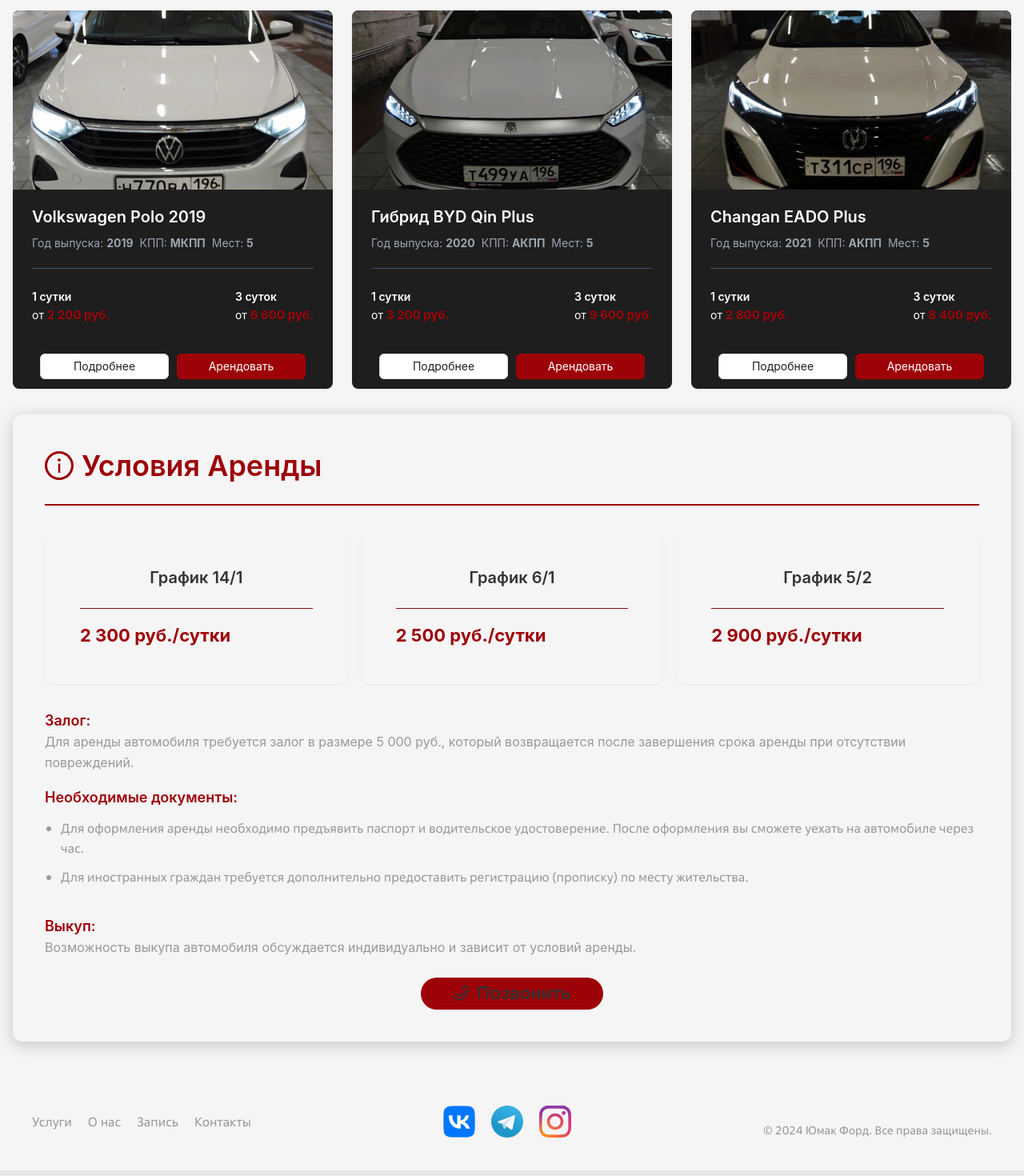
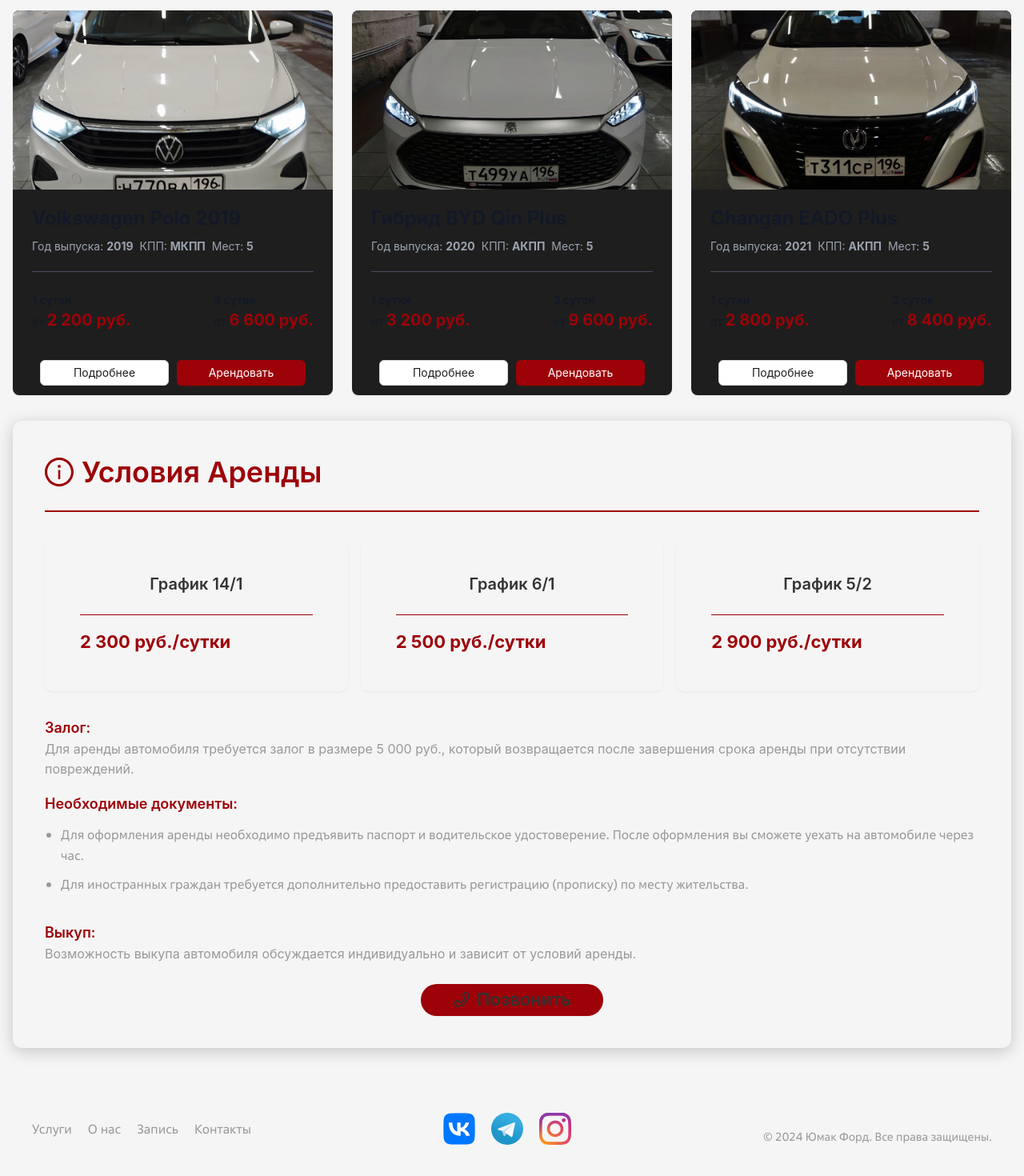
Before and after one commit to raskolnikOFF27/umac-ford, a React (Create React App) app: page /umac-ford/rentals in a window 1280 px wide. Shown: the part 112-1582 px from the top of the page at 80% size. Built offline with nearby package versions, Linux system fonts and the light colour scheme.

Commit message:
evening backup with good changes and correct visible header and footer

```diff
--- a/src/App.jsx
+++ b/src/App.jsx
@@ -2,6 +2,7 @@
 import React from "react";
 import { BrowserRouter } from "react-router-dom";
 import AppRouter from "./router/AppRouter";
+import styles from "./App.module.scss";
 
 const App = () => {
   return (
--- a/src/App.module.scss
+++ b/src/App.module.scss
@@ -11,12 +11,15 @@
   min-height: 100vh;
 }
 
-main {
-  padding: 20px;
-  background-color: #1e1e1e;
+/* Для всех браузеров (обрабатываем все прокручиваемые элементы) */
+html,
+body {
+  margin: 0;
+  padding: 0;
+  height: 100%;
 }
 
-/* Для всех браузеров */
+/* Для WebKit-браузеров (Chrome, Safari) */
 ::-webkit-scrollbar {
   width: 0px;
   background: transparent; /* Делаем скроллбар прозрачным */
--- a/src/components/Footer/Footer.jsx
+++ b/src/components/Footer/Footer.jsx
@@ -10,12 +10,7 @@
 
 const Footer = forwardRef(({ className = "", isVisible }, ref) => {
   return (
-    <AntFooter
-      ref={ref}
-      className={`${styles.footer} ${className} ${
-        isVisible ? styles.visible : styles.hidden
-      }`}
-    >
+    <AntFooter ref={ref} className={`${styles.footer} ${className} `}>
       <div className={styles.footerContent}>
         <div className={styles.footerLinks}>
           <a href="/services">Услуги</a>
--- a/src/components/Footer/Footer.module.scss
+++ b/src/components/Footer/Footer.module.scss
@@ -11,11 +11,7 @@
   &.visible {
     opacity: 1;
     transform: translateY(0);
-  }
-
-  &.hidden {
-    opacity: 0;
-    transform: translateY(20px);
+    pointer-events: auto; // Добавлено для явного включения событий
   }
 
   .footerContent {
--- a/src/components/Header/Header.module.scss
+++ b/src/components/Header/Header.module.scss
@@ -1,5 +1,4 @@
-// src/components/Header/Header.module.scss
-@import "../../styles/variables.scss";
+/* src/components/Header/Header.module.scss */
 
 .header {
   background-color: #e9e9e9;
@@ -10,16 +9,17 @@
   z-index: 1000;
   padding: 0 30px;
   height: 60px;
-  transition: opacity 0.5s ease, transform 0.5s ease;
+  transition: visibility 0s 0.5s, opacity 0.5s ease, transform 0.5s ease;
+
+  &.hidden {
+    opacity: 0;
+    visibility: hidden; /* Скрываем элемент */
+  }
 
   &.visible {
     opacity: 1 !important;
+    visibility: visible; /* Отображаем элемент */
     transform: translateY(0);
-  }
-
-  &.hidden {
-    opacity: 0;
-    transform: translateY(-20px);
   }
 
   .headerWrapper {
--- a/src/components/Layout/Layout.jsx
+++ b/src/components/Layout/Layout.jsx
@@ -1,4 +1,3 @@
-// src/components/Layout/Layout.jsx
 import React, { useRef, useEffect, useState } from "react";
 import { useLocation } from "react-router-dom";
 import Header from "../Header/Header";
@@ -19,17 +18,12 @@
     let trigger;
 
     if (isMainPage) {
-      // Изначально скрываем хедер и футер, если находимся вверху страницы
       const scrollY = window.scrollY || window.pageYOffset;
-      if (scrollY === 0) {
-        setIsHeaderVisible(false);
-      } else {
-        setIsHeaderVisible(true);
-      }
+      setIsHeaderVisible(scrollY > 0);
 
-      // Используем GSAP ScrollTrigger для отслеживания скролла
+      // Создаём ScrollTrigger только для главной страницы
       trigger = ScrollTrigger.create({
-        trigger: ".introSection", // Убедитесь, что этот класс применен к вашему элементу
+        trigger: ".introSection",
         start: "bottom top",
         onEnter: () => {
           setIsHeaderVisible(true);
@@ -39,16 +33,27 @@
         },
       });
     } else {
-      // На других страницах хедер и футер всегда видимы
       setIsHeaderVisible(true);
     }
 
-    // Очистка при размонтировании
     return () => {
       if (trigger) {
         trigger.kill();
       }
     };
+  }, [location.pathname]);
+
+  useEffect(() => {
+    // Отключение анимаций и мгновенная прокрутка при смене страницы
+    if (location.pathname !== "/") {
+      // Сначала мгновенно прокручиваем страницу вверх
+      window.scrollTo(0, 0);
+
+      // Ожидаем завершения всех активных анимаций, если они есть, и затем сбрасываем позицию еще раз
+      setTimeout(() => {
+        window.scrollTo(0, 0);
+      }, 10);
+    }
   }, [location.pathname]);
 
   return (
--- a/src/components/Layout/Layout.module.scss
+++ b/src/components/Layout/Layout.module.scss
@@ -10,20 +10,23 @@
   overflow-x: hidden; // Предотвращаем появление горизонтального скролла
 }
 
+main {
+  flex: 1;
+}
+
 .mainContent {
-  width: 100%; // Гарантируем, что ширина не превышает доступное пространство
+  width: 100%;
   max-width: 1360px;
   margin: 0 auto;
   flex: 1;
-  /* Изначально без отступов */
-  transition: padding 0.5s ease; // Добавляем плавный переход для padding
+  transition: padding 0.5s ease;
 }
 
 .contentVisible {
-  padding: 0 30px; // Отступы применяются только когда контент видим
+  padding: 0 30px;
 
   @media (max-width: 768px) {
     padding: 10px;
-    max-width: 100%; // На маленьких экранах используем всю доступную ширину
+    max-width: 100%;
   }
 }
--- a/src/pages/CarRentalPage/CarRentalPage.jsx
+++ b/src/pages/CarRentalPage/CarRentalPage.jsx
@@ -282,7 +282,7 @@
               >
                 <Meta
                   title={
-                    <h3 className="text-xl font-semibold text-textPrimary">
+                    <h3 className="text-2xl font-semibold text-gray-900">
                       {car.name}
                     </h3>
                   }
@@ -303,23 +303,23 @@
                 <Divider className="bg-gray-600" />
                 <div className="flex justify-between">
                   <div className="flex flex-col">
-                    <Text className="text-white" strong>
+                    <Text className="text-gray-900" strong>
                       1 сутки
                     </Text>
-                    <Text className="text-white">
+                    <Text className="text-gray-900">
                       <span>от</span>{" "}
-                      <b className={styles.pricePerThreeDays}>
+                      <b className={`${styles.pricePerThreeDays} text-xl`}>
                         {car.pricePerDay}
                       </b>
                     </Text>
                   </div>
                   <div className="flex flex-col">
-                    <Text className="text-white" strong>
+                    <Text className="text-gray-900" strong>
                       3 суток
                     </Text>
-                    <Text className="text-white">
+                    <Text className="text-gray-900">
                       <span>от</span>{" "}
-                      <b className={styles.pricePerThreeDays}>
+                      <b className={`${styles.pricePerThreeDays} text-xl`}>
                         {car.pricePerThreeDays}
                       </b>
                     </Text>
@@ -456,19 +456,26 @@
                   <h2 className="text-2xl font-bold mb-4 text-background">
                     {selectedCar.name}
                   </h2>
-                  <p className="mb-4">{selectedCar.description}</p>
+                  <p className="mb-4 text-gray-900">
+                    {selectedCar.description}
+                  </p>
 
-                  {/* Таблица спецификаций */}
-                  <h3 className="text-xl font-semibold mb-2">Характеристики</h3>
+                  <h3 className="text-xl text-gray-900 font-semibold mb-2">
+                    Характеристики
+                  </h3>
                   {getSpecificationsTable(selectedCar.specifications)}
 
-                  <Divider className="bg-gray-600 my-4" />
+                  {/* <Divider  className="bg-primary text-primary mb-4 mt-4" /> */}
 
                   {/* Преимущества */}
-                  <h3 className="text-xl font-semibold mb-2">Преимущества</h3>
+                  <h3 className="text-xl text-gray-900 font-semibold mb-2 mt-8">
+                    Преимущества
+                  </h3>
                   <ul className="list-disc list-inside mb-4">
                     {selectedCar.advantages.map((adv, index) => (
-                      <li key={index}>{adv}</li>
+                      <li className="text-gray-900" key={index}>
+                        {adv}
+                      </li>
                     ))}
                   </ul>
 
--- a/src/pages/CarRentalPage/CarRentalPage.module.scss
+++ b/src/pages/CarRentalPage/CarRentalPage.module.scss
@@ -54,7 +54,6 @@
 /* Стили для цен */
 .pricePerThreeDays {
   color: var(--primary-color);
-  font-size: 15px;
 }
 
 /* Кастомные стили для Swiper */
--- a/src/pages/MainPage/MainPage.jsx
+++ b/src/pages/MainPage/MainPage.jsx
@@ -41,7 +41,7 @@
     const header = document.querySelector("header");
     const footer = document.querySelector("footer");
 
-    gsap.set([header, footer, mainContentRef.current], {
+    gsap.set([header, mainContentRef.current], {
       opacity: 0,
       y: -20,
     });
@@ -73,7 +73,7 @@
       trigger: introSectionRef.current,
       start: "bottom top",
       onEnter: () => {
-        gsap.to([header, footer], { opacity: 1, y: 0, duration: 0.5 });
+        gsap.to([header], { opacity: 1, y: 0, duration: 0.5 });
         gsap.to(mainContentRef.current, {
           opacity: 1,
           y: 0,
@@ -82,8 +82,8 @@
         });
       },
       onLeaveBack: () => {
-        gsap.to([header, footer], { opacity: 0, y: -20, duration: 0.5 });
-        gsap.to(mainContentRef.current, { opacity: 0, y: -20, duration: 0.5 });
+        gsap.to([header], { opacity: 0, y: 0, duration: 0.5 });
+        gsap.to(mainContentRef.current, { opacity: 0, y: -10, duration: 0.5 });
         setIsContentVisible(false);
       },
     });
@@ -156,7 +156,8 @@
 
           <div className={mainPageStyles.mainHeadingContainer}>
             <h1 className={mainPageStyles.mainHeading}>
-              Привет! Это всё в Юмакфорд&nbsp;
+              Привет! Это всё в Юмакфорд
+              <span className={mainPageStyles.breakOnMobile}></span>
               <span className={mainPageStyles.typewriter}>
                 <Typewriter
                   words={[
@@ -171,6 +172,7 @@
                   typeSpeed={80}
                   deleteSpeed={50}
                   delaySpeed={1500}
+                  className={mainPageStyles.typewriterText}
                 />
               </span>
             </h1>
@@ -186,7 +188,7 @@
       <div
         ref={mainContentRef}
         className={`${isContentVisible ? mainPageStyles.contentVisible : ""}`}
-        style={{ opacity: 0, transform: "translateY(-20px)" }}
+        style={{ opacity: 0 }}
       >
         <div className={mainPageStyles.appContainer}>
           <ConfigProvider
--- a/src/pages/MainPage/MainPage.module.scss
+++ b/src/pages/MainPage/MainPage.module.scss
@@ -76,6 +76,11 @@
   width: 100%;
 }
 
+.typewriter {
+  color: #000;
+  margin-left: 20px;
+}
+
 .mainHeading {
   font-size: 3rem;
   line-height: 1.2;
@@ -83,17 +88,29 @@
   color: #fff;
   max-width: 800px;
 
+  .typewriterText {
+    margin-left: 20px;
+  }
+
+  .breakOnMobile {
+    display: none; /* Скрыто по умолчанию */
+  }
+
   @media (max-width: 768px) {
     font-size: 2.5rem;
+
+    .typewriter {
+      margin: 0;
+    }
+
+    .breakOnMobile {
+      display: block; /* Показывается только на мобильных устройствах */
+    }
   }
 
   @media (max-width: 480px) {
     font-size: 2rem;
   }
-}
-
-.typewriter {
-  color: #000;
 }
 
 .introButton {
```
